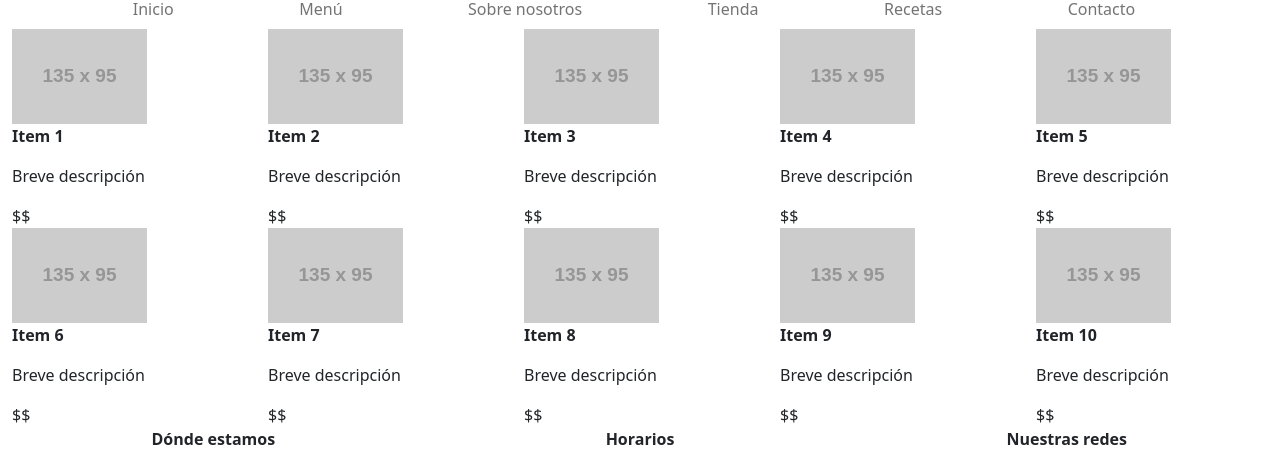
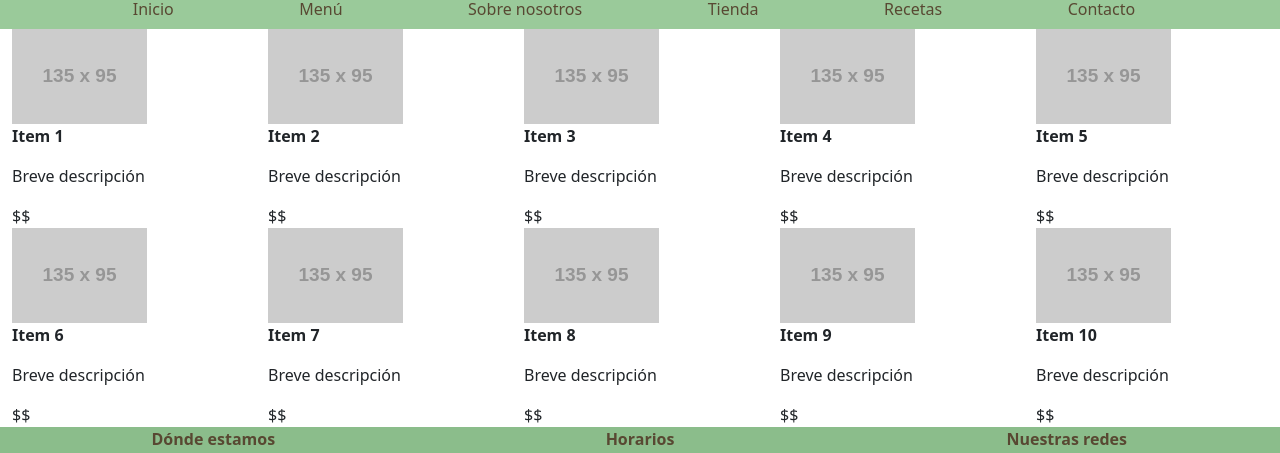
Before and after one commit to carocommand/DesarrolloWeb-Command-55615, a plain HTML site: page root/tienda.html in a window 1280 px wide. Shown: the part 67-520 px from the top of the page. Drawn offline with nearby package versions, Linux system fonts and the light colour scheme; placeholder pictures from the web are drawn by us.

Commit message:
Arreglado link al css

```diff
--- a/root/tienda.html
+++ b/root/tienda.html
@@ -6,7 +6,7 @@
     <title>El Cafecito</title>
     <link rel="shortcut icon" href="imagenes/favicon.png" />
     <link href="https://cdn.jsdelivr.net/npm/bootstrap@5.2.3/dist/css/bootstrap.min.css" rel="stylesheet" integrity="sha384-rbsA2VBKQhggwzxH7pPCaAqO46MgnOM80zW1RWuH61DGLwZJEdK2Kadq2F9CUG65" crossorigin="anonymous">
-    <link rel="stylesheet" href="css/style-bootstrap.css"/>
+    <link rel="stylesheet" href="css/stylesheet.css"/>
   </head>
   <body class="container-fluid">
     <div class="row">
@@ -32,24 +32,6 @@
       </header>
     </div>
     <main>
-      <!--<div class="input-group mb-3">
-        <input type="text" class="form-control" aria-describedby="basic-addon2">
-        <div class="input-group-append">
-          <button class="btn btn-outline-secondary" type="search">
-            <svg xmlns="http://www.w3.org/2000/svg" width="16" height="16" fill="currentColor" class="bi bi-search" viewBox="0 0 16 16">
-            <path d="M11.742 10.344a6.5 6.5 0 1 0-1.397 1.398h-.001c.03.04.062.078.098.115l3.85 3.85a1 1 0 0 0 1.415-1.414l-3.85-3.85a1.007 1.007 0 0 0-.115-.1zM12 6.5a5.5 5.5 0 1 1-11 0 5.5 5.5 0 0 1 11 0z"/>
-            </svg>
-          </button>
-        </div>
-      </div>
-      <!--<form action="#" method="get">
-        <label for="search">Buscar:</label>
-        <input type="search" />
-        <input type="submit" value="Filtro" />
-      </form>--
-      <svg xmlns="http://www.w3.org/2000/svg" width="16" height="16" fill="currentColor" class="bi bi-cart" viewBox="0 0 16 16">
-        <path d="M0 1.5A.5.5 0 0 1 .5 1H2a.5.5 0 0 1 .485.379L2.89 3H14.5a.5.5 0 0 1 .491.592l-1.5 8A.5.5 0 0 1 13 12H4a.5.5 0 0 1-.491-.408L2.01 3.607 1.61 2H.5a.5.5 0 0 1-.5-.5zM3.102 4l1.313 7h8.17l1.313-7H3.102zM5 12a2 2 0 1 0 0 4 2 2 0 0 0 0-4zm7 0a2 2 0 1 0 0 4 2 2 0 0 0 0-4zm-7 1a1 1 0 1 1 0 2 1 1 0 0 1 0-2zm7 0a1 1 0 1 1 0 2 1 1 0 0 1 0-2z"/>
-      </svg>-->
       <div class="row">
         <div class="col-md">
             <img src="https://placehold.co/135x95" alt="item1" />
```
Also changed, not shown: root/contacto.html (+1 -1 lines), root/index.html (+1 -1 lines), root/menu.html (+1 -1 lines), root/recetas.html (+1 -1 lines), root/sobre-nosotros.html (+1 -1 lines).
